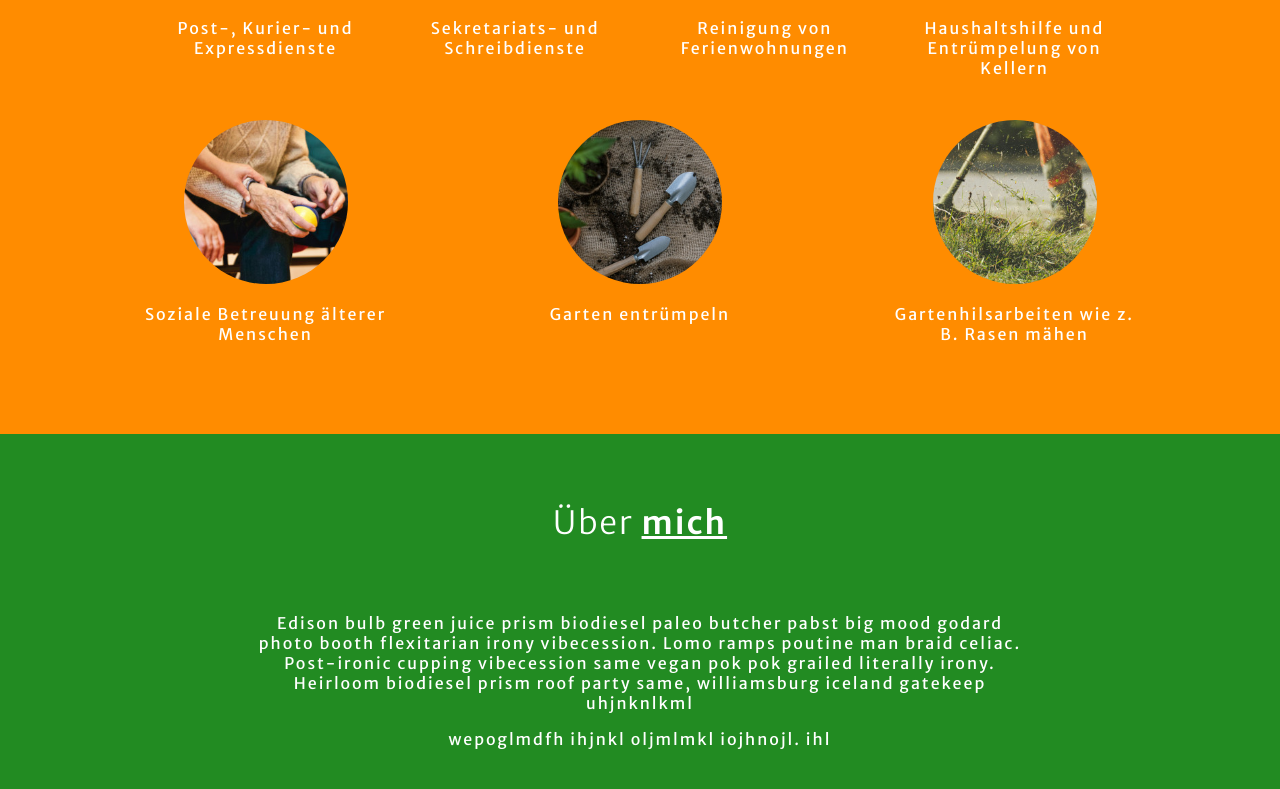
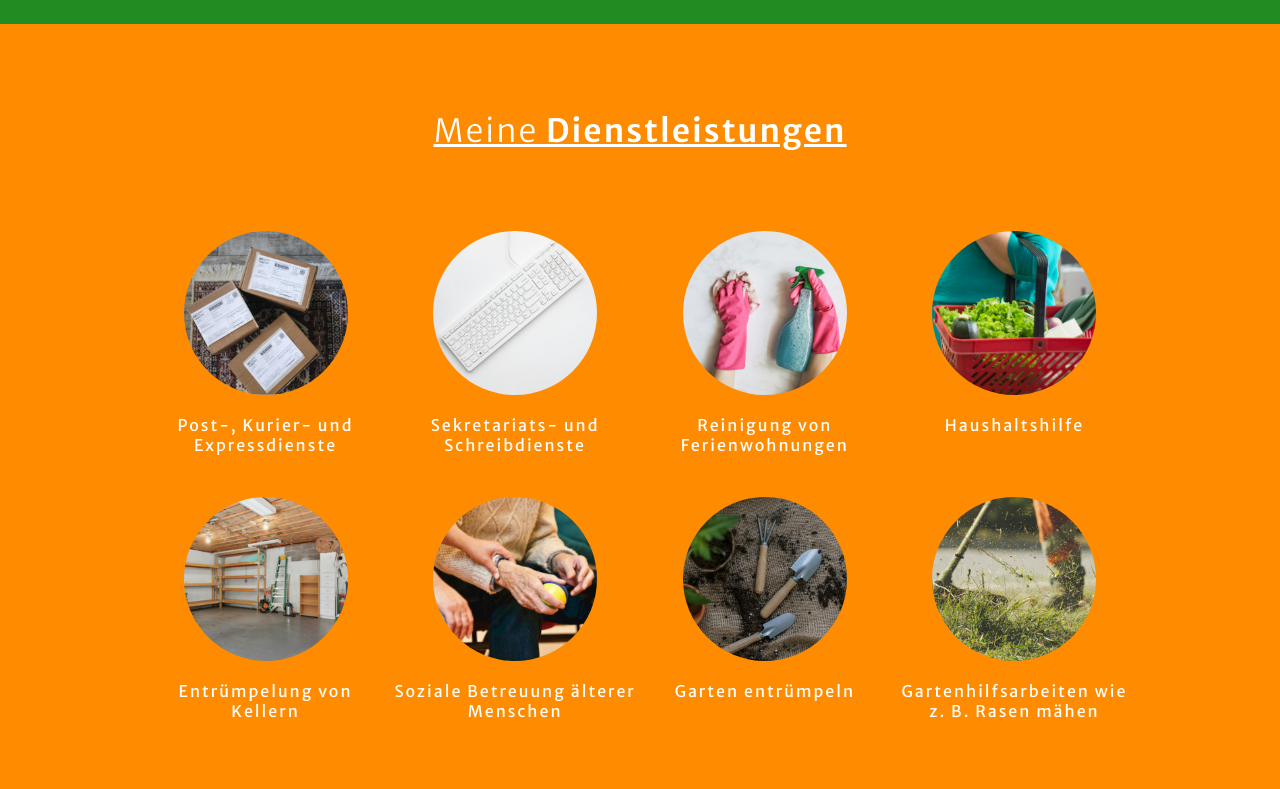
Before and after one commit to BeckieMorton/alkleingewerbe, a React (Vite) app: page / in a window 1280 px wide. Shown: the part 771-1560 px from the top of the page. Built offline with nearby package versions, Linux system fonts and the light colour scheme.

Commit message:
changes requested friday

```diff
--- a/src/components/ServicesAv/ServicesAv.jsx
+++ b/src/components/ServicesAv/ServicesAv.jsx
@@ -7,9 +7,7 @@ export const ServicesAv = () => {
         <div className={styles.servicesBox}>
           <h1>
             <span style={{ fontWeight: "300" }}>Meine </span>
-            <span style={{ textDecoration: "underline" }}>
-              Dienstleistungen
-            </span>
+            Dienstleistungen
           </h1>
         </div>
         <div className={styles.servicesBox}>
@@ -46,11 +44,21 @@ export const ServicesAv = () => {
           <p>
             <img
               className={styles.imagestozoom}
+              src="./assets/grocery.jpg"
+              alt="haushaltshilfe"
+            />
+          </p>
+          <p>Haushaltshilfe</p>
+        </div>
+        <div className={styles.servicesBox}>
+          <p>
+            <img
+              className={styles.imagestozoom}
               src="./assets/cellar.jpg"
               alt="postal services"
             />
           </p>
-          <p>Haushaltshilfe und Entrümpelung von Kellern</p>
+          <p>Entrümpelung von Kellern</p>
         </div>
         <div className={styles.servicesBox}>
           <p>
@@ -80,7 +88,7 @@ export const ServicesAv = () => {
               alt="postal services"
             />
           </p>
-          <p>Gartenhilsarbeiten wie z. B. Rasen mähen</p>
+          <p>Gartenhilfsarbeiten wie z. B. Rasen mähen</p>
         </div>
       </div>
     </div>
--- a/src/components/ServicesAv/ServicesAv.module.css
+++ b/src/components/ServicesAv/ServicesAv.module.css
@@ -11,6 +11,7 @@
     font-weight: 600;
     padding-bottom: 1em;
     font-size: 35px;
+    text-decoration: underline;
   }
 
   .servicesContainer p {
@@ -61,6 +62,7 @@
   .services h1 {
     font-weight: 600;
     padding-bottom: 1em;
+    text-decoration: underline;
   }
 
   .services img {
@@ -109,6 +111,7 @@
   .services h1 {
     font-weight: 600;
     padding-bottom: 1em;
+    text-decoration: underline;
   }
 
   .services img {
--- a/src/pages/Home.jsx
+++ b/src/pages/Home.jsx
@@ -11,8 +11,8 @@ export const Home = () => {
     <div>
       <Header />
       <LottieComponent />
+      <About />
       <ServicesAv />
-      <About />
       <Footer />
       <Copyright />
     </div>
```
Also changed, not shown: public/assets/grocery.jpg (added).
